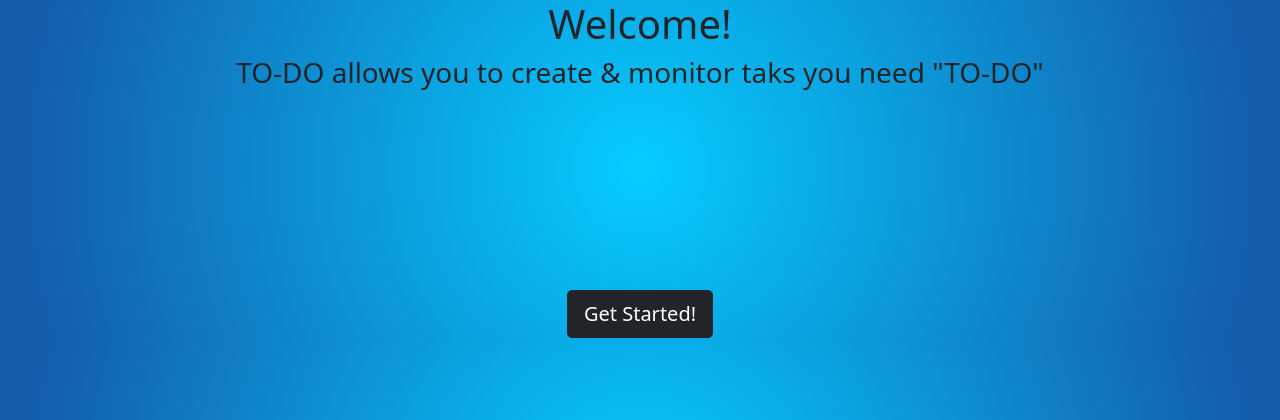
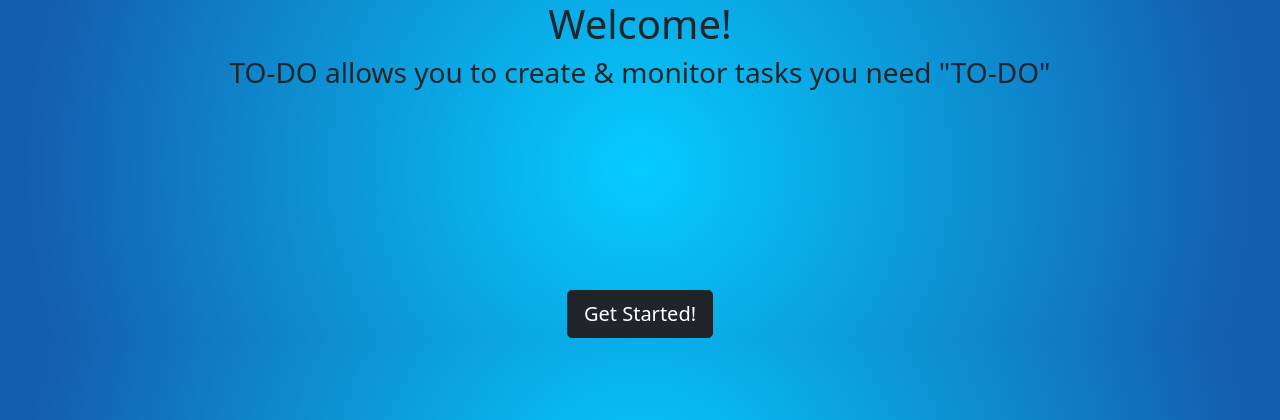
Before and after one commit to Oz2308/TODO-Webapp, a Django app: page / in a window 1280 px wide. Shown: the top 420 px of the page. Run offline with Django 3.2, Linux system fonts and the light colour scheme.

Commit message:
Typo fix
Typo fix in welcome page

```diff
--- a/todo_app/templates/todo/welcome.html
+++ b/todo_app/templates/todo/welcome.html
@@ -20,7 +20,7 @@
 
 <body>
     <h1 style="text-align:center;">Welcome!</h1>
-    <h3 style="text-align:center;">TO-DO allows you to create & monitor taks you need "TO-DO"</h3>
+    <h3 style="text-align:center;">TO-DO allows you to create & monitor tasks you need "TO-DO"</h3>
     <br></br>
     <br></br>
     <br></br>
```
Also changed, not shown: todo_app/db.sqlite3.
